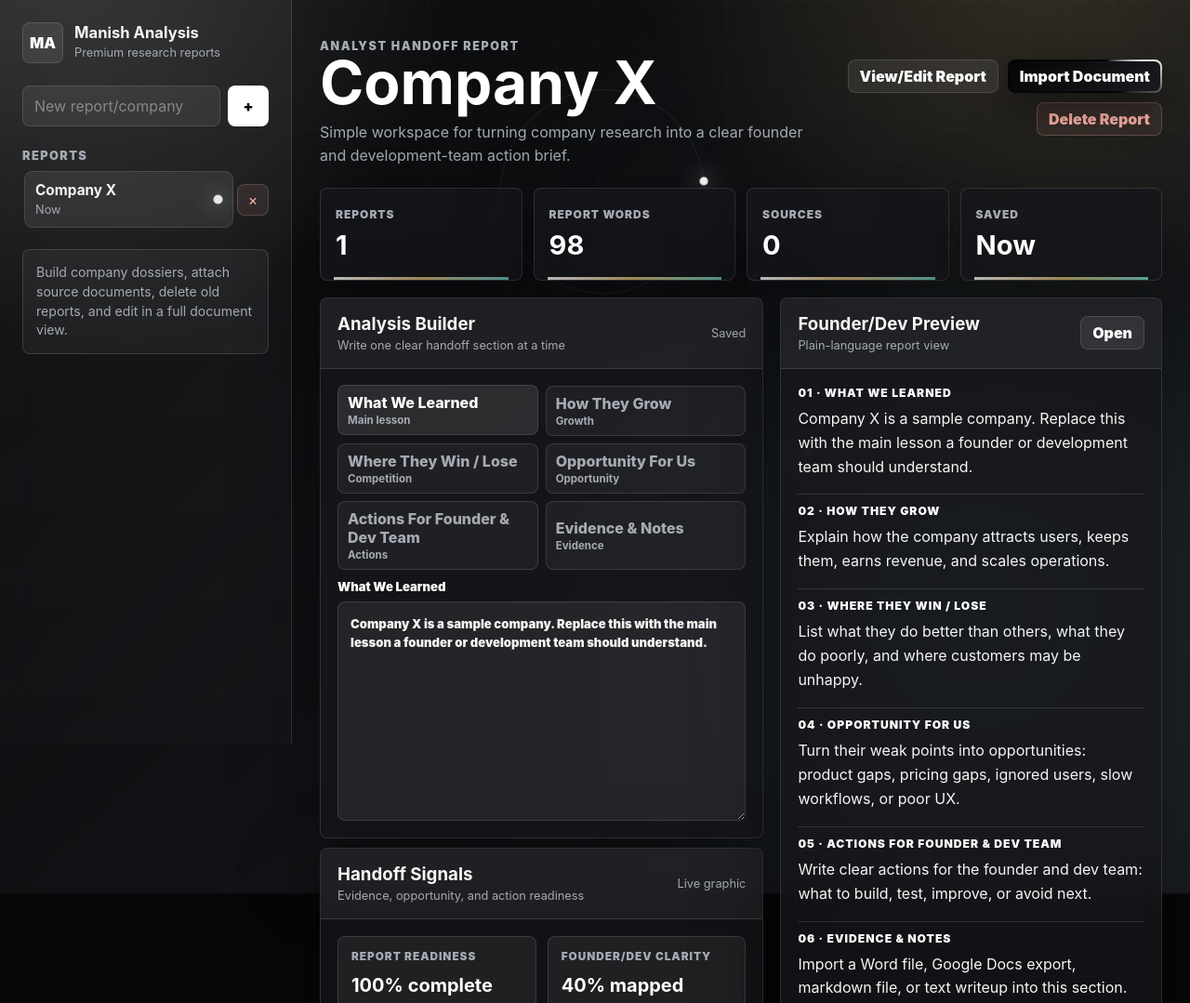
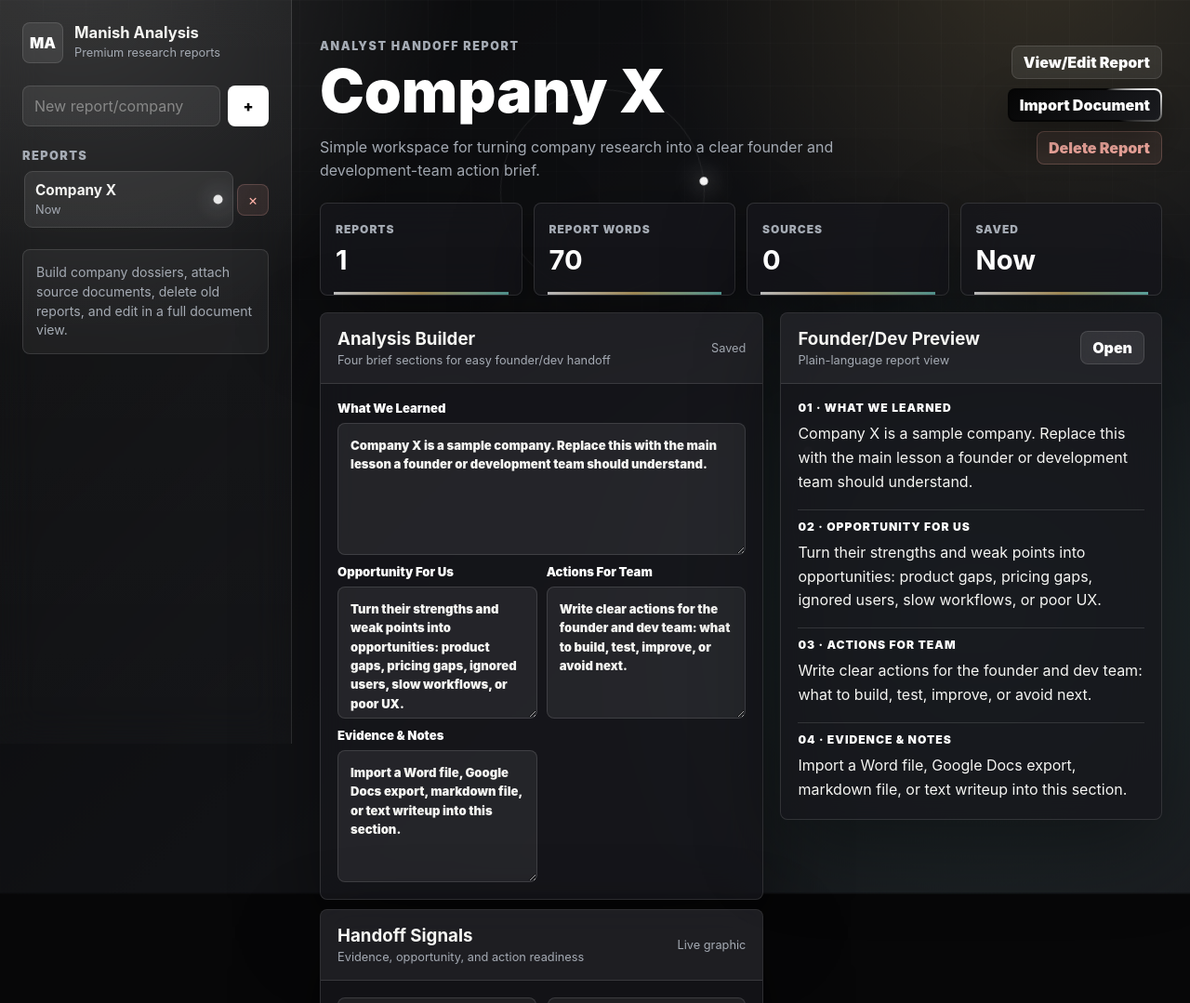
Before and after one commit to manishbhandaricode/manish-analysis, a plain HTML site: page index.html in a window 1280 px wide. Shown: the top 1079 px of the page at 93% size. Drawn offline with nearby package versions, Linux system fonts and the light colour scheme.

Commit message:
Fix compact report editing flow

```diff
--- a/index.html
+++ b/index.html
@@ -270,10 +270,15 @@
         text-transform: uppercase;
       }
 
-      .topbar h2 {
+      .title-input {
+        width: min(720px, 100%);
         margin: 0;
+        padding: 0;
+        border: 0;
         color: #fff;
+        background: transparent;
         font-size: clamp(2.1rem, 5vw, 4.2rem);
+        font-weight: 900;
         line-height: .95;
         letter-spacing: 0;
       }
@@ -425,6 +430,9 @@
       }
 
       .editor, .review, .source-body, .strategy-body { padding: 18px; }
+      .editor {
+        grid-template-columns: repeat(2, minmax(0, 1fr));
+      }
       .section-tabs {
         display: grid;
         grid-template-columns: repeat(2, minmax(0, 1fr));
@@ -485,8 +493,12 @@
         box-shadow: 0 0 0 4px rgba(255,255,255,.1);
       }
 
-      textarea[name="activeSection"] {
-        min-height: 236px;
+      .editor label:first-child {
+        grid-column: 1 / -1;
+      }
+
+      textarea {
+        min-height: 142px;
       }
 
       .strategy-grid {
@@ -775,6 +787,7 @@
         .topbar, .report-toolbar { flex-direction: column; align-items: stretch; }
         .button-row, .report-actions { justify-content: stretch; }
         .button-row button, .report-actions button { flex: 1 1 160px; }
+        .editor { grid-template-columns: 1fr; }
       }
     </style>
   </head>
@@ -810,7 +823,7 @@
         <div class="topbar">
           <div>
             <p class="eyebrow">Analyst handoff report</p>
-            <h2 id="pageTitle">Company X</h2>
+            <input class="title-input" id="pageTitle" aria-label="Report title" value="Company X">
             <p>Simple workspace for turning company research into a clear founder and development-team action brief.</p>
           </div>
           <div class="button-row">
@@ -834,7 +847,7 @@
               <div class="panel-header">
                 <div class="panel-title">
                   <h3>Analysis Builder</h3>
-                  <span>Write one clear handoff section at a time</span>
+                  <span>Four brief sections for easy founder/dev handoff</span>
                 </div>
                 <span class="status" id="saveStatus">Saved</span>
               </div>
@@ -902,14 +915,11 @@
       const storageKey = "manish-analysis:v5";
       const legacyKeys = ["manish-analysis:v4", "manish-analysis:v3", "manish-analysis:v2", "manish-analysis:v1"];
       const fields = [
-        ["thesis", "What We Learned", "Explain the company in plain words, why it matters, and the main lesson for our team.", "Main lesson"],
-        ["growthModel", "How They Grow", "Describe how this company gets users, keeps them, makes money, and scales.", "Growth"],
-        ["competitiveIntel", "Where They Win / Lose", "Show what they do well, where they are weak, and how customers compare them to others.", "Competition"],
-        ["weaknessToAdvantage", "Opportunity For Us", "Turn their weakness, mistakes, gaps, or ignored customers into opportunities for our company.", "Opportunity"],
-        ["executionPlan", "Actions For Founder & Dev Team", "Write the concrete changes, product ideas, experiments, and next steps the team should take.", "Actions"],
-        ["sourceNotes", "Evidence & Notes", "Add imported document excerpts, research notes, examples, and proof behind the recommendations.", "Evidence"]
+        ["learned", "What We Learned", "Explain the company in plain words, why it matters, and the main lesson for our team.", "Main lesson"],
+        ["opportunity", "Opportunity For Us", "Convert their strengths, weaknesses, mistakes, or ignored users into opportunities for our company.", "Opportunity"],
+        ["actionPlan", "Actions For Team", "Write the exact product, growth, operations, or development changes the founder and development team should take next.", "Actions"],
+        ["evidence", "Evidence & Notes", "Add imported document excerpts, research notes, examples, and proof behind the recommendation.", "Evidence"]
       ].map(([key, label, placeholder, short]) => ({ key, label, placeholder, short }));
-      let activeSectionKey = fields[0].key;
 
       const defaultData = {
         activeId: "company-x",
@@ -921,12 +931,10 @@
             documents: [],
             analysis: {
               summary: "Company X is a sample business analysis report. Replace this with the central analyst thesis.",
-              thesis: "Company X is a sample company. Replace this with the main lesson a founder or development team should understand.",
-              growthModel: "Explain how the company attracts users, keeps them, earns revenue, and scales operations.",
-              competitiveIntel: "List what they do better than others, what they do poorly, and where customers may be unhappy.",
-              weaknessToAdvantage: "Turn their weak points into opportunities: product gaps, pricing gaps, ignored users, slow workflows, or poor UX.",
-              executionPlan: "Write clear actions for the founder and dev team: what to build, test, improve, or avoid next.",
-              sourceNotes: "Import a Word file, Google Docs export, markdown file, or text writeup into this section."
+              learned: "Company X is a sample company. Replace this with the main lesson a founder or development team should understand.",
+              opportunity: "Turn their strengths and weak points into opportunities: product gaps, pricing gaps, ignored users, slow workflows, or poor UX.",
+              actionPlan: "Write clear actions for the founder and dev team: what to build, test, improve, or avoid next.",
+              evidence: "Import a Word file, Google Docs export, markdown file, or text writeup into this section."
             }
           }
         ]
@@ -965,6 +973,13 @@
             company.documents = Array.isArray(company.documents) ? company.documents : [];
             company.updatedAt = company.updatedAt || Date.now();
           });
+          saved.companies = saved.companies.filter((company) => {
+            const isOldDefault = company.id === `company-${"y"}` && company.name === `Company ${"Y"}`;
+            const hasContent = fields.some((field) => (company.analysis[field.key] || "").trim()) || company.documents.length;
+            return !isOldDefault || hasContent;
+          });
+          if (!saved.companies.length) return structuredClone(defaultData);
+          if (!saved.companies.some((company) => company.id === saved.activeId)) saved.activeId = saved.companies[0].id;
           return saved;
         } catch {
           return structuredClone(defaultData);
@@ -973,12 +988,10 @@
 
       function migrateAnalysis(analysis) {
         const migrated = { ...emptyAnalysis(), ...analysis };
-        if (!migrated.thesis) migrated.thesis = analysis.summary || "";
-        if (!migrated.growthModel) migrated.growthModel = [analysis.companyOverview, analysis.market, analysis.businessModel, analysis.financialSignals].filter(Boolean).join("\n\n");
-        if (!migrated.competitiveIntel) migrated.competitiveIntel = analysis.competitivePosition || "";
-        if (!migrated.weaknessToAdvantage) migrated.weaknessToAdvantage = [analysis.strengths && `Observed strengths to benchmark:\n${analysis.strengths}`, analysis.risks && `Observed weaknesses or risks to convert:\n${analysis.risks}`].filter(Boolean).join("\n\n");
-        if (!migrated.executionPlan) migrated.executionPlan = analysis.recommendation || "";
-        if (!migrated.sourceNotes) migrated.sourceNotes = analysis.notes || "";
+        if (!migrated.learned) migrated.learned = [analysis.thesis, analysis.summary, analysis.companyOverview].filter(Boolean).join("\n\n");
+        if (!migrated.opportunity) migrated.opportunity = [analysis.growthModel, analysis.competitiveIntel, analysis.weaknessToAdvantage, analysis.strengths, analysis.risks].filter(Boolean).join("\n\n");
+        if (!migrated.actionPlan) migrated.actionPlan = [analysis.executionPlan, analysis.recommendation].filter(Boolean).join("\n\n");
+        if (!migrated.evidence) migrated.evidence = [analysis.sourceNotes, analysis.notes].filter(Boolean).join("\n\n");
         return migrated;
       }
 
@@ -1003,7 +1016,7 @@
       function render() {
         const company = activeCompany();
         if (!company) return;
-        pageTitle.textContent = company.name;
+        pageTitle.value = company.name;
         renderCompanies(company);
         renderEditor(company);
         renderStats(company);
@@ -1025,21 +1038,11 @@
       }
 
       function renderEditor(company) {
-        const activeField = fields.find((field) => field.key === activeSectionKey) || fields[0];
-        activeSectionKey = activeField.key;
-        form.innerHTML = `
-          <div class="section-tabs">
-            ${fields.map((field) => `
-              <button class="section-tab${field.key === activeSectionKey ? " active" : ""}" type="button" data-section="${field.key}">
-                ${field.label}
-                <small>${field.short}</small>
-              </button>
-            `).join("")}
-          </div>
-          <label>${activeField.label}
-            <textarea name="activeSection" data-field="${activeField.key}" placeholder="${activeField.placeholder}">${esc(company.analysis[activeField.key] || "")}</textarea>
+        form.innerHTML = fields.map((field) => `
+          <label>${field.label}
+            <textarea name="${field.key}" data-field="${field.key}" placeholder="${field.placeholder}">${esc(company.analysis[field.key] || "")}</textarea>
           </label>
-        `;
+        `).join("");
       }
 
       function renderStats(company) {
@@ -1054,10 +1057,10 @@
         const totalFields = fields.length;
         const filledFields = fields.filter((field) => (company.analysis[field.key] || "").trim()).length;
         const completion = Math.round((filledFields / totalFields) * 100);
-        const evidence = Math.min(100, company.documents.length * 28 + Math.min(44, countWords(company.analysis.sourceNotes || "") / 8));
-        const weakness = Math.min(100, Math.max(8, countWords(company.analysis.weaknessToAdvantage || "") * 2.6));
-        const action = Math.min(100, Math.max(8, countWords(company.analysis.executionPlan || "") * 2.4));
-        const competitive = Math.min(100, Math.max(12, countWords(company.analysis.competitiveIntel || "") * 2.1));
+        const evidence = Math.min(100, company.documents.length * 28 + Math.min(44, countWords(company.analysis.evidence || "") / 8));
+        const weakness = Math.min(100, Math.max(8, countWords(company.analysis.opportunity || "") * 2.6));
+        const action = Math.min(100, Math.max(8, countWords(company.analysis.actionPlan || "") * 2.4));
+        const competitive = Math.min(100, Math.max(12, countWords(company.analysis.learned || "") * 2.1));
 
         growthSignal.innerHTML = `
           <span>Report Readiness</span>
@@ -1199,15 +1202,15 @@
         const doc = { id: `${Date.now()}-${Math.random().toString(16).slice(2)}`, name: fileName, text, createdAt: Date.now() };
         company.documents.push(doc);
         const block = `Source: ${fileName}\n${text}`;
-        company.analysis.sourceNotes = `${company.analysis.sourceNotes ? `${company.analysis.sourceNotes}\n\n` : ""}${block}`;
-        if (!company.analysis.thesis) company.analysis.thesis = text.split(/\n\s*\n/)[0].slice(0, 760);
+        company.analysis.evidence = `${company.analysis.evidence ? `${company.analysis.evidence}\n\n` : ""}${block}`;
+        if (!company.analysis.learned) company.analysis.learned = text.split(/\n\s*\n/)[0].slice(0, 760);
       }
 
       function removeDocument(company, id) {
         const doc = company.documents.find((item) => item.id === id);
         if (!doc) return;
         company.documents = company.documents.filter((item) => item.id !== id);
-        company.analysis.sourceNotes = company.analysis.sourceNotes.replace(`Source: ${doc.name}\n${doc.text}`, "").replace(/\n{3,}/g, "\n\n").trim();
+        company.analysis.evidence = company.analysis.evidence.replace(`Source: ${doc.name}\n${doc.text}`, "").replace(/\n{3,}/g, "\n\n").trim();
       }
 
       function countWords(text = "") { return text.trim() ? text.trim().split(/\s+/).length : 0; }
@@ -1238,16 +1241,25 @@
         persist();
         render();
       });
-      form.addEventListener("click", (event) => {
-        const button = event.target.closest("[data-section]");
-        if (!button) return;
-        activeSectionKey = button.dataset.section;
-        render();
-      });
       form.addEventListener("input", (event) => {
         const field = event.target.dataset.field;
         if (!field) return;
-        updateCompany((company) => { company.analysis[field] = event.target.value; });
+        const company = activeCompany();
+        company.analysis[field] = event.target.value;
+        company.updatedAt = Date.now();
+        saveStatus.textContent = "Saved";
+        persist();
+        renderStats(company);
+        renderSignals(company);
+        renderPreview(company);
+      });
+      pageTitle.addEventListener("input", () => {
+        const company = activeCompany();
+        company.name = pageTitle.value.trim() || "Untitled Report";
+        company.updatedAt = Date.now();
+        persist();
+        renderCompanies(company);
+        renderStats(company);
       });
       companyForm.addEventListener("submit", (event) => {
         event.preventDefault();
```
